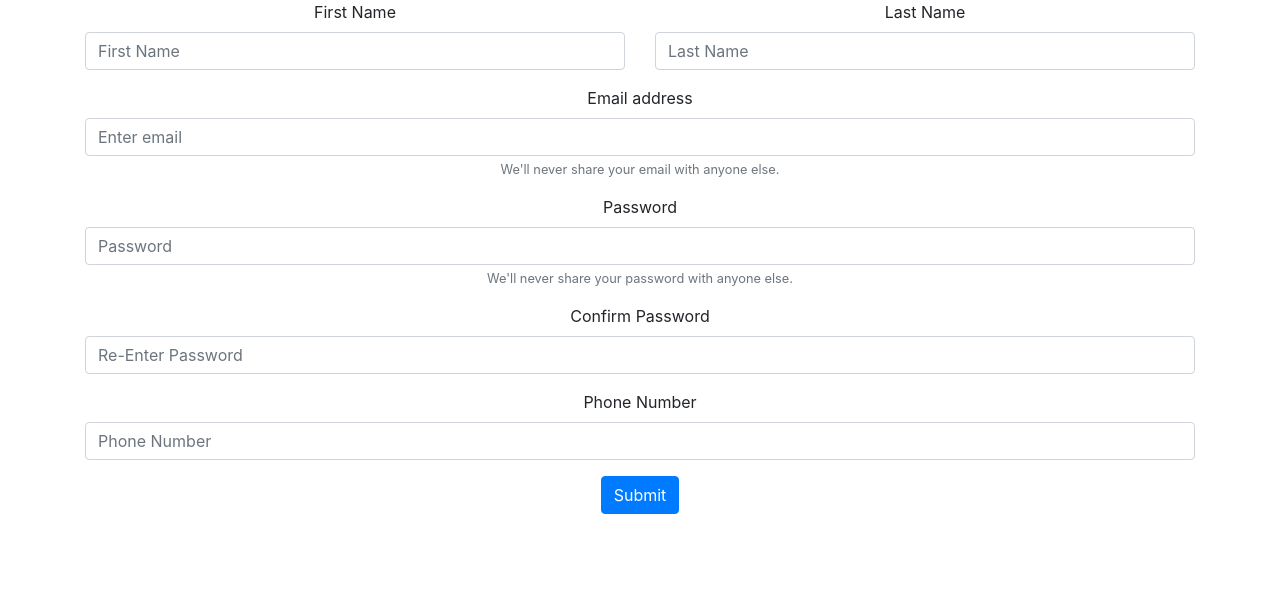
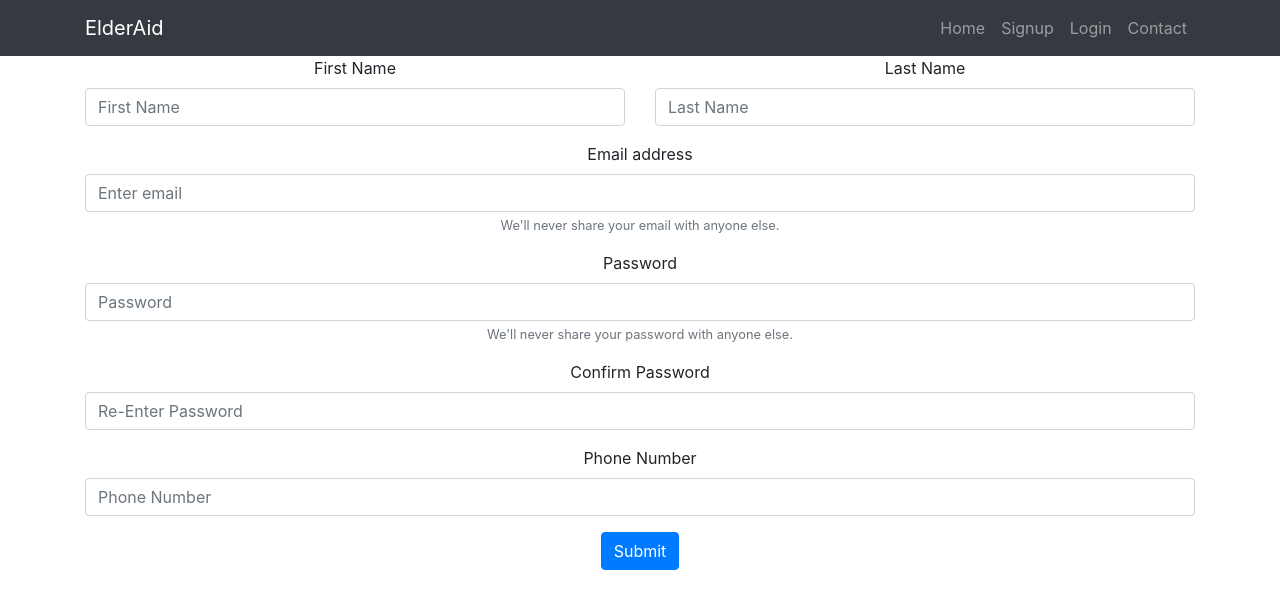
Before and after one commit to victorp24/elderaid, a React (Create React App) app in the folder frontend/elderaid/: page /signup in a window 1280 px wide. Shown: the top 608 px of the page. Built offline with nearby package versions, Linux system fonts and the light colour scheme.

Commit message:
Added Contact Page, Login Page, and QueryString

```diff
--- a/frontend/elderaid/package.json
+++ b/frontend/elderaid/package.json
@@ -8,6 +8,7 @@
     "@testing-library/user-event": "^12.6.0",
     "axios": "^0.21.1",
     "bootstrap": "^4.5.3",
+    "qs": "^6.9.4",
     "react": "^17.0.1",
     "react-bootstrap": "^1.4.3",
     "react-dom": "^17.0.1",
--- a/frontend/elderaid/src/App.js
+++ b/frontend/elderaid/src/App.js
@@ -1,17 +1,18 @@
 import './App.css';
-import Signup from "./components/signup";
 import "bootstrap/dist/css/bootstrap.min.css";
 
 import { BrowserRouter as Router, Route, Switch } from "react-router-dom";
-import { Home } from "./index";
+import { Navigation, Home, Signup, Contact } from "./index";
 
 function App() {
   return (
     <div className="App">
       <Router>
+      <Navigation />
         <Switch>
           <Route path="/" exact component={() => <Home />} />
           <Route path="/signup" exact component={() => <Signup />} />
+          <Route path="/contact" exact component={() => <Contact />} />
         </Switch>
       </Router>
     </div>
--- /dev/null
+++ b/frontend/elderaid/src/components/contact.jsx
@@ -0,0 +1,28 @@
+import React from "react";
+
+function Contact() {
+  return (
+    <div className="contact">
+      <div class="container">
+        <div class="row align-items-center my-5">
+          <div class="col-lg-7">
+            <img
+              class="img-fluid rounded mb-4 mb-lg-0"
+              src="https://d2qn8jbm9065yh.cloudfront.net/wp-content/uploads/2019/05/Hide-Your-Pain-Harold-1024x576.jpg"
+              alt=""
+            />
+          </div>
+          <div class="col-lg-5">
+            <h1 class="font-weight-light">Contact</h1>
+            <p>
+            1111 Kobe Bryant Blvd, Los Angeles, CA 90015, United States
+            STAPLES Center, address
+            </p>
+          </div>
+        </div>
+      </div>
+    </div>
+  );
+}
+
+export default Contact;
--- a/frontend/elderaid/src/components/navigation.jsx
+++ b/frontend/elderaid/src/components/navigation.jsx
@@ -0,0 +1,70 @@
+import React from "react";
+import { Link, withRouter } from "react-router-dom";
+
+function Navigation(props) {
+  return (
+    <div className="navigation">
+      <nav class="navbar navbar-expand-lg navbar-dark bg-dark">
+        <div class="container">
+          <Link class="navbar-brand" to="/">
+            ElderAid
+          </Link>
+          <button
+            class="navbar-toggler"
+            type="button"
+            data-toggle="collapse"
+            data-target="#navbarResponsive"
+            aria-controls="navbarResponsive"
+            aria-expanded="false"
+            aria-label="Toggle navigation"
+          >
+            <span class="navbar-toggler-icon"></span>
+          </button>
+          <div class="collapse navbar-collapse" id="navbarResponsive">
+            <ul class="navbar-nav ml-auto">
+              <li
+                class={`nav-item  ${
+                  props.location.pathname === "/" ? "active" : ""
+                }`}
+              >
+                <Link class="nav-link" to="/">
+                  Home
+                  <span class="sr-only">(current)</span>
+                </Link>
+              </li>
+              <li
+                class={`nav-item  ${
+                  props.location.pathname === "/Signup" ? "active" : ""
+                }`}
+              >
+                <Link class="nav-link" to="/Signup">
+                  Signup
+                </Link>
+              </li>
+              <li
+                class={`nav-item  ${
+                  props.location.pathname === "/Login" ? "active" : ""
+                }`}
+              >
+                <Link class="nav-link" to="/Login">
+                  Login
+                </Link>
+              </li>
+              <li
+                class={`nav-item  ${
+                  props.location.pathname === "/contact" ? "active" : ""
+                }`}
+              >
+                <Link class="nav-link" to="/contact">
+                  Contact
+                </Link>
+              </li>
+            </ul>
+          </div>
+        </div>
+      </nav>
+    </div>
+  );
+}
+
+export default withRouter(Navigation);
--- a/frontend/elderaid/src/components/signup.jsx
+++ b/frontend/elderaid/src/components/signup.jsx
@@ -1,27 +1,52 @@
 import React from "react";
+import { useForm } from './useForm'
 import { Form, Button, Container, Row, Col } from "react-bootstrap";
+import axios from "axios";
+import qs from 'qs';
 
 function Signup() {
+    const [values, handleChange] = useForm({firstName: "", lastName: "", email: "", password: "", contactNumber: ""})
+    const handleSubmit = (event) => {
+        if (event) {
+            event.preventDefault();
+        }
+        if (values.password1 === values.password2) {
+
+        const config = {
+            header: {
+                'Content-Type': 'application/x-www-form-urlencoded'
+            }
+        }
+        var userInformation = {firstName: values.firstName, lastName: values.lastName, email: values.email, password: values.password1, contactNumber: values.contactNumber};
+        const options = {
+            method: 'POST',
+            headers: { 'content-type': 'application/x-www-form-urlencoded' },
+            data: qs.stringify(userInformation),
+            url: 'http://ec2-18-217-84-140.us-east-2.compute.amazonaws.com:3000/api/users'
+          };
+          axios(options);
+        }
+    }
   return (
-    <Form>
+    <Form onSubmit={handleSubmit}>
       <Container>
         <Row>
           <Col>
             <Form.Group controlId="formBasicEmail">
               <Form.Label>First Name</Form.Label>
-              <Form.Control type="text" placeholder="First Name" />
+              <Form.Control type="text" placeholder="First Name" name="firstName" value={values.firstName} />
             </Form.Group>
           </Col>
           <Col>
             <Form.Group controlId="formBasicEmail">
               <Form.Label>Last Name</Form.Label>
-              <Form.Control type="text" placeholder="Last Name" />
+              <Form.Control type="text" placeholder="Last Name" name="lastName" value={values.lastName} />
             </Form.Group>
           </Col>
         </Row>
         <Form.Group controlId="formBasicEmail">
           <Form.Label>Email address</Form.Label>
-          <Form.Control type="email" placeholder="Enter email" />
+          <Form.Control type="email" placeholder="Enter email" name="email" value={values.email} />
           <Form.Text className="text-muted">
             We'll never share your email with anyone else.
           </Form.Text>
@@ -29,7 +54,7 @@ function Signup() {
 
         <Form.Group controlId="formBasicPassword">
           <Form.Label>Password</Form.Label>
-          <Form.Control type="password" placeholder="Password" />
+          <Form.Control type="password" placeholder="Password" name="password1" value={values.password1} />
           <Form.Text className="text-muted">
             We'll never share your password with anyone else.
           </Form.Text>
@@ -37,12 +62,12 @@ function Signup() {
 
         <Form.Group controlId="formBasicPassword">
           <Form.Label> Confirm Password</Form.Label>
-          <Form.Control type="password" placeholder="Re-Enter Password" />
+          <Form.Control type="password" placeholder="Re-Enter Password" name="password2" values={values.password2}/>
         </Form.Group>
 
         <Form.Group controlId="formBasicEmail">
           <Form.Label>Phone Number</Form.Label>
-          <Form.Control type="text" placeholder="Phone Number" />
+          <Form.Control type="text" placeholder="Phone Number" name="contactNumber" values={values.contactNumber} />
         </Form.Group>
       </Container>
       <Button variant="primary" type="submit">
--- a/frontend/elderaid/src/components/useForm.jsx
+++ b/frontend/elderaid/src/components/useForm.jsx
@@ -0,0 +1,15 @@
+import { useState } from 'react';
+
+export const useForm = (initialValues) => {
+    const [values, setValues]  = useState(initialValues);
+
+    return [
+        values,
+        e => {
+            setValues({
+                ...values,
+                [e.target.name]: e.target.value
+            });
+        }
+    ];
+};
--- a/frontend/elderaid/src/index.js
+++ b/frontend/elderaid/src/index.js
@@ -4,8 +4,10 @@ import './index.css';
 import App from './App';
 import reportWebVitals from './reportWebVitals';
 
-//export { default as Navigation } from "./components/Navigation";
+export { default as Navigation } from "./components/navigation";
 export { default as Home } from "./components/home";
+export { default as Contact } from "./components/contact";
+export { default as Signup } from "./components/signup";
 
 ReactDOM.render(
   <React.StrictMode>
```
Also changed, not shown: frontend/elderaid/src/components/styling/contact.css (added), 2 other files (tests, documents, lock files or other folders).
